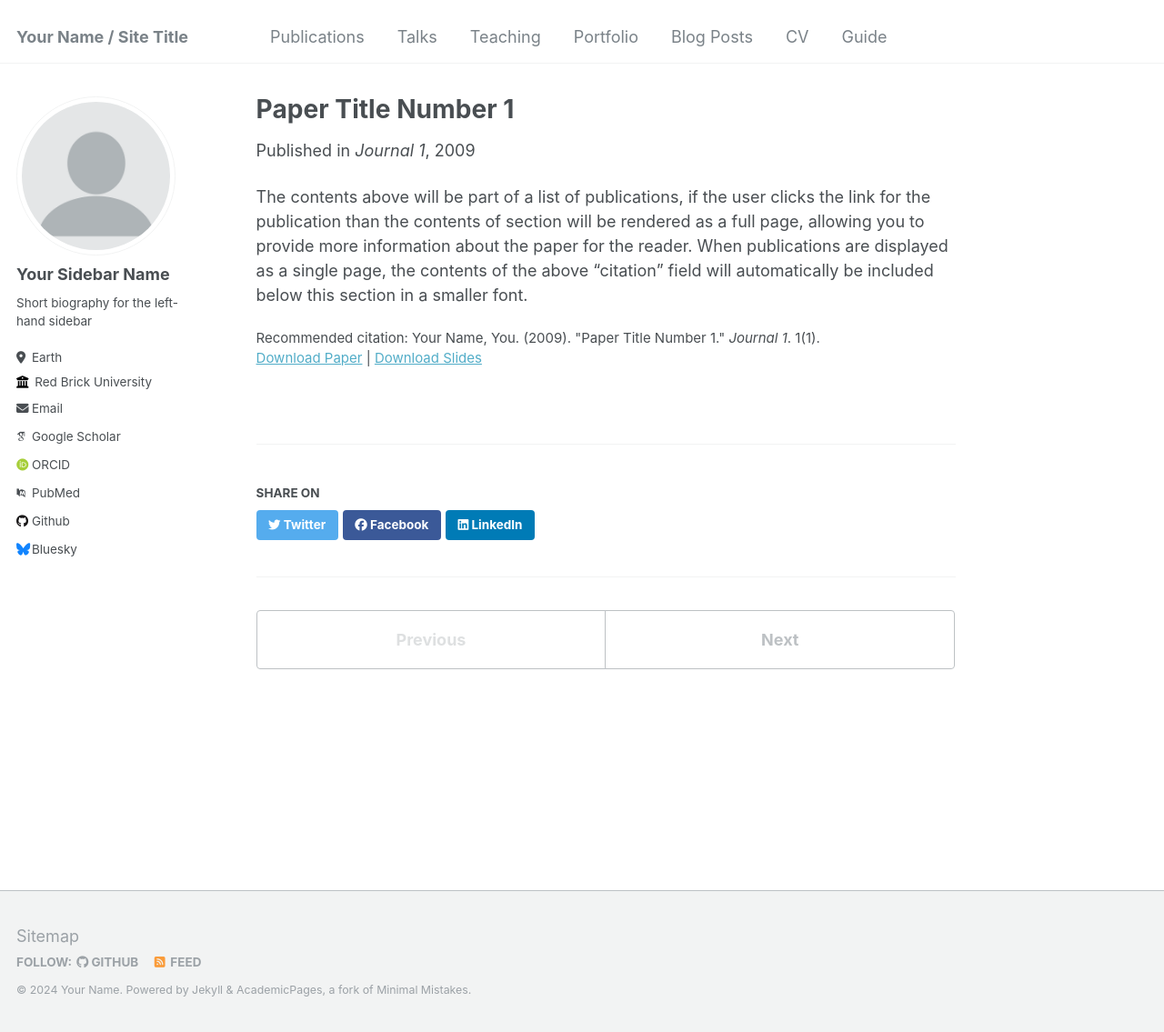
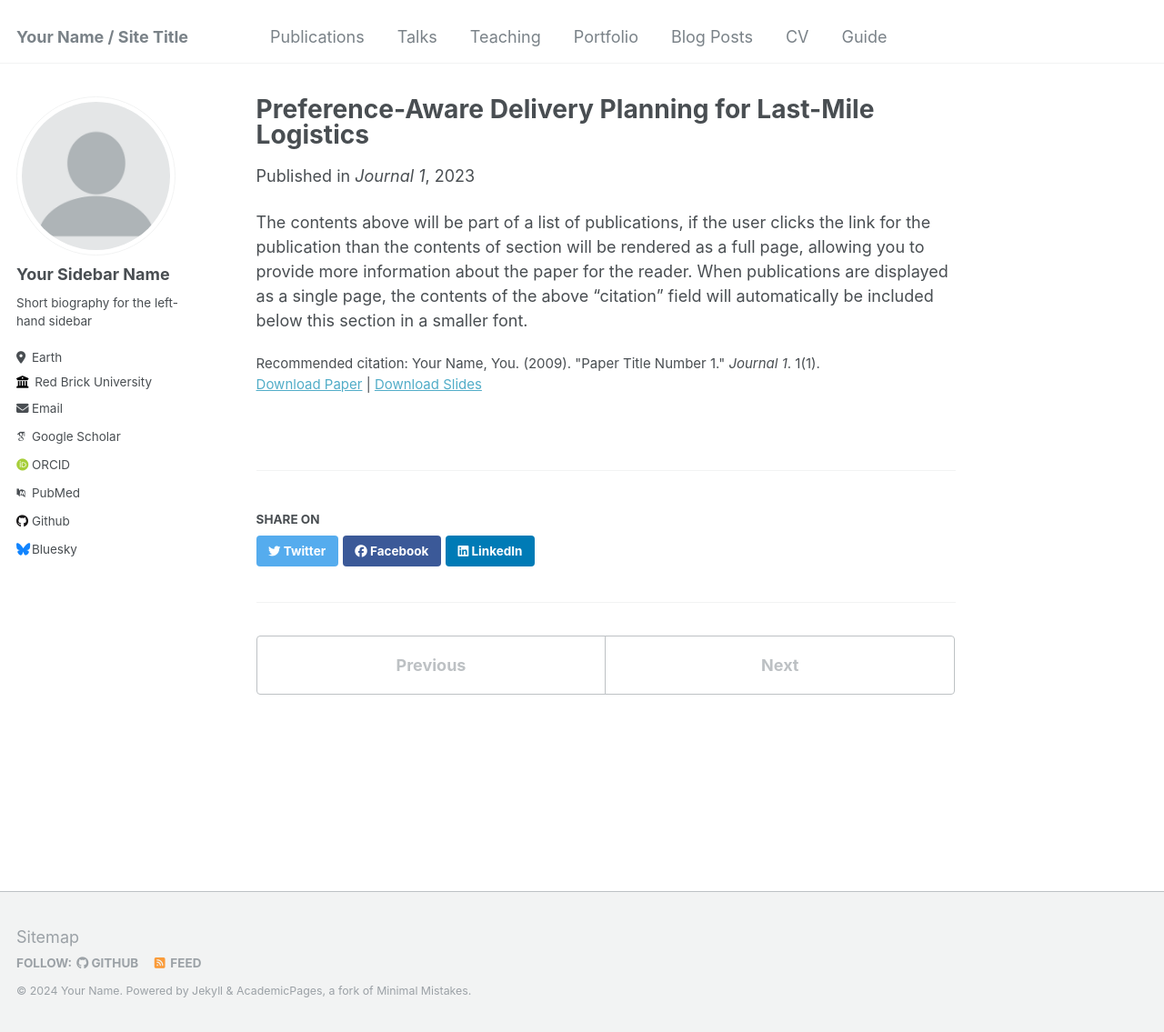
Before and after one commit to SHAOQIAN12/SHAOQIAN12.github.io, a Jekyll site: the page built from _publications/2009-10-01-paper-title-number-1.md, in a window 1280 px wide and 1135 px high. Shown: the whole window at 91% size. Built offline with Jekyll 4.4.1, drawn with Linux system fonts in a browser that asks for light colours; some web fonts are replaced.

Commit message:
Update 2009-10-01-paper-title-number-1.md

```diff
--- a/_publications/2009-10-01-paper-title-number-1.md
+++ b/_publications/2009-10-01-paper-title-number-1.md
@@ -1,9 +1,9 @@
 ---
-title: "Paper Title Number 1"
-collection: publications
+title: "Preference-Aware Delivery Planning for Last-Mile Logistics"
+collection: AAMAS2023
 permalink: /publication/2009-10-01-paper-title-number-1
 excerpt: 'This paper is about the number 1. The number 2 is left for future work.'
-date: 2009-10-01
+date: 2023-06-01
 venue: 'Journal 1'
 slidesurl: 'http://academicpages.github.io/files/slides1.pdf'
 paperurl: 'http://academicpages.github.io/files/paper1.pdf'
```
